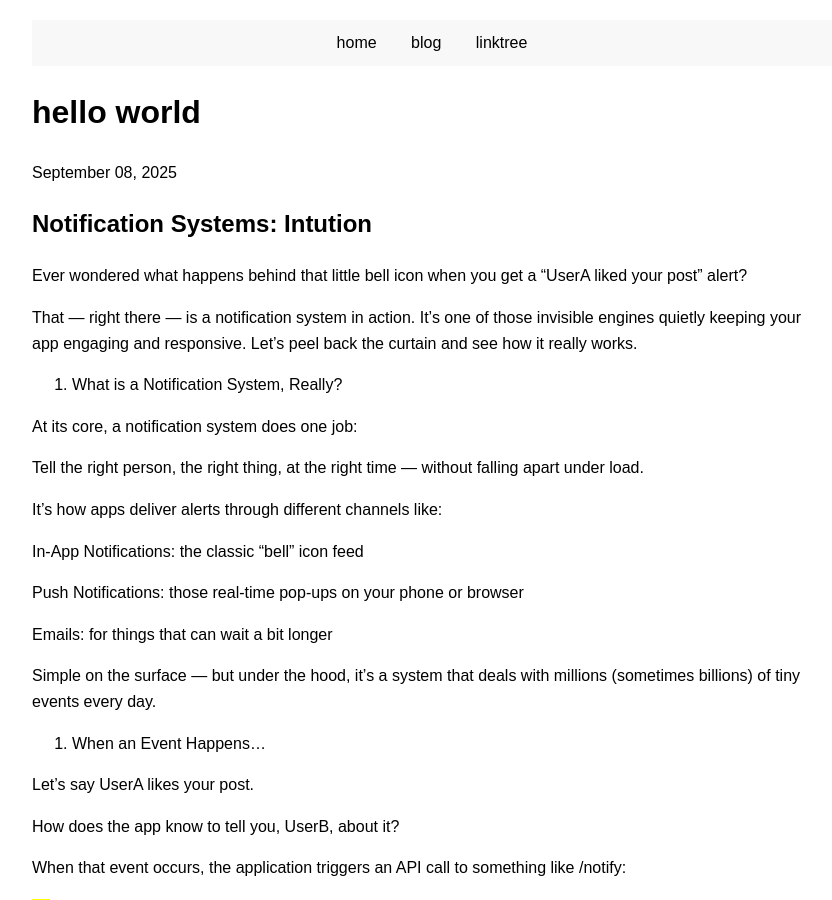
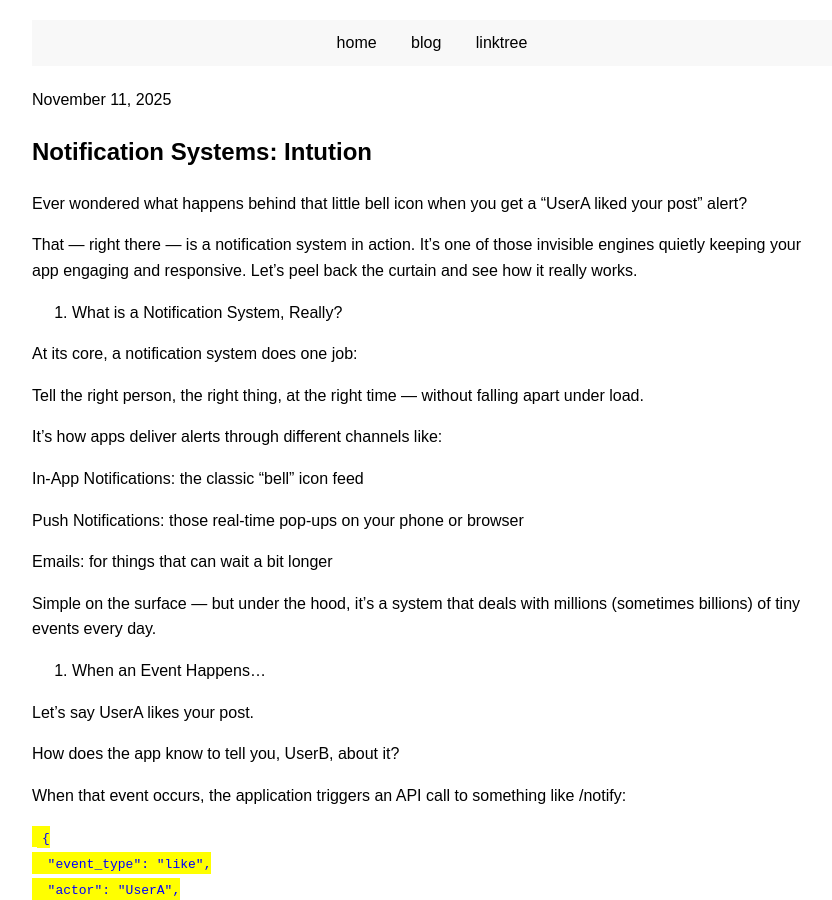
Before and after one commit to arhantbararia/arhantbararia.github.io, a Jekyll site: the page built from _posts/2025-09-08-hello-world.md, in a window 1280 px wide and 900 px high. Shown: the whole window, without its empty margins (208-1040 px from the left). Built offline with Jekyll 4.4.1, drawn with Linux system fonts in a browser that asks for light colours; our own code applies the rules of GitHub Pages for plain Markdown files.

Commit message:
Blog Post fixature

```diff
--- a/_posts/2025-09-08-hello-world.md
+++ b/_posts/2025-09-08-hello-world.md
@@ -1,7 +1,7 @@
 ---
 layout: post
-title: hello world
-date: 2025-09-08
+title: Notification Systems: Intution
+date: 2025-11-11
 ---
 ## Notification Systems: Intution
 
```
